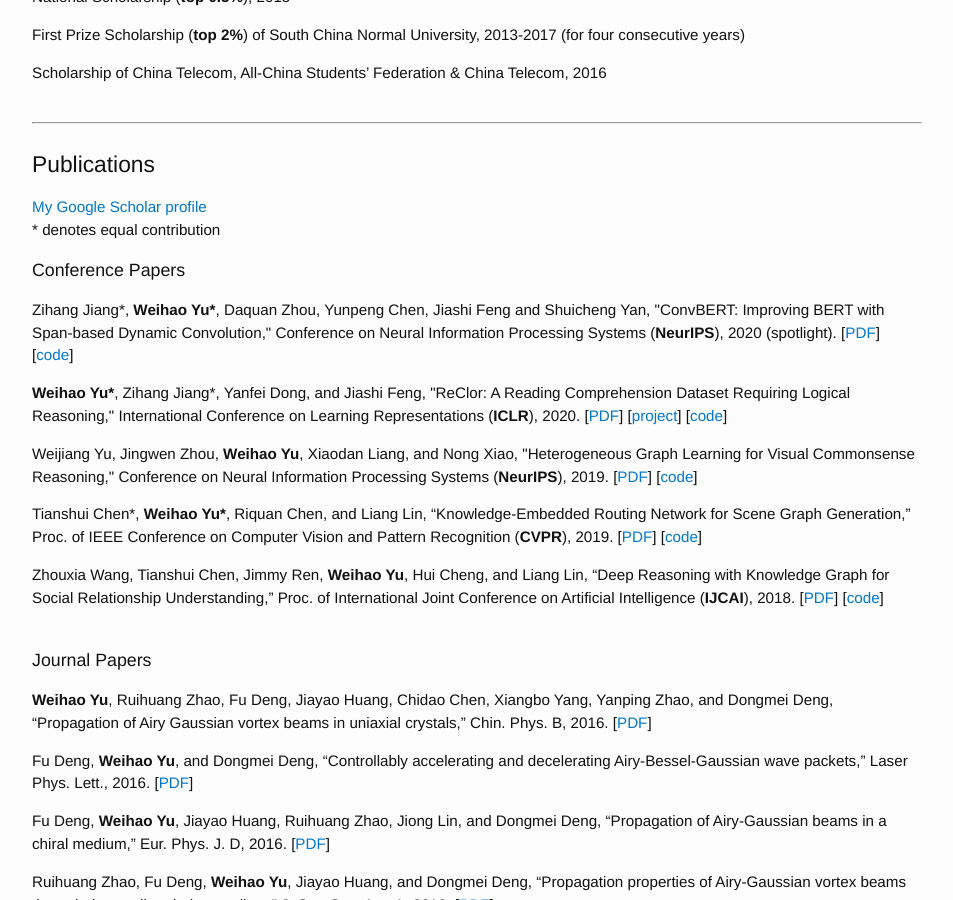
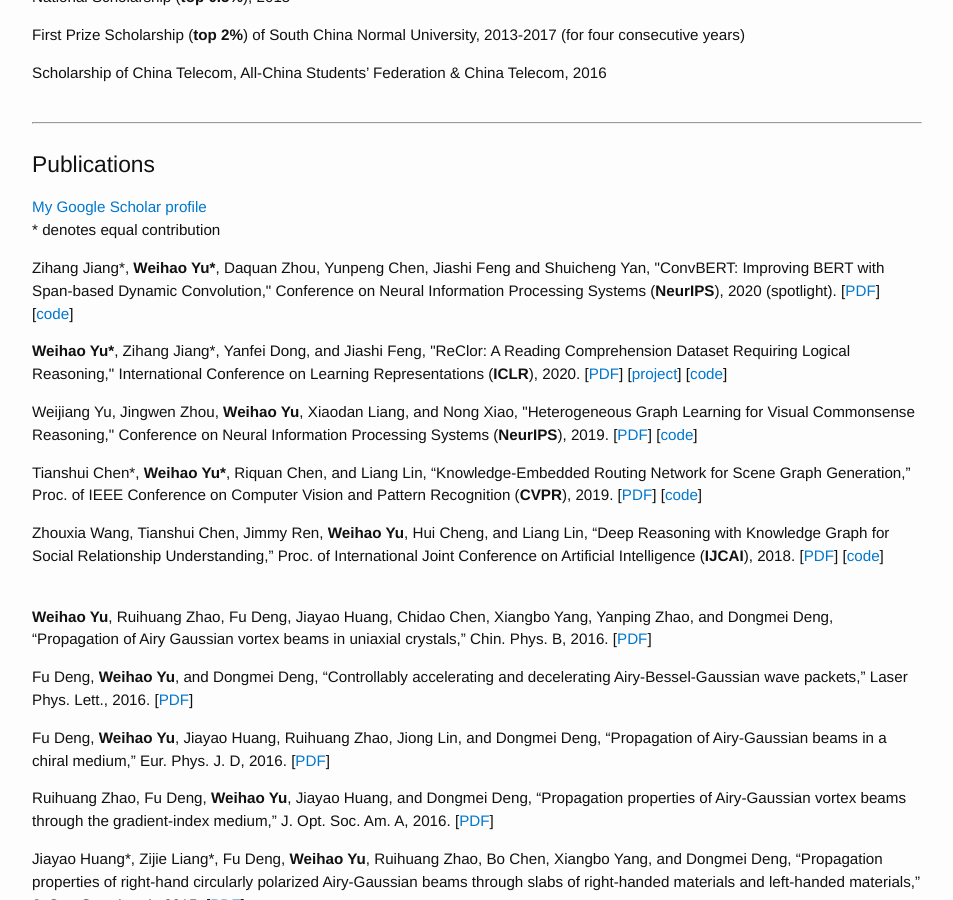
Before and after one commit to yuweihao/yuweihao.github.io, a Jekyll site: the page built from index.html, in a window 1280 px wide and 900 px high, scrolled down 997 px. Shown: the whole window, without its empty margins (163-1116 px from the left). Built offline with Jekyll 4.4.1, drawn with Linux system fonts in a browser that asks for light colours; comment, search, counter and statistics services are not loaded.

Commit message:
Update index.html

```diff
--- a/index.html
+++ b/index.html
@@ -92,7 +92,7 @@ Scholarship of China Telecom, All-China Students’ Federation & China Telecom,
 * denotes equal contribution
 </p>
 
-<h3>Conference Papers</h3>
+
 <p> Zihang Jiang*, <strong>Weihao Yu*</strong>, Daquan Zhou, Yunpeng Chen, Jiashi Feng and Shuicheng Yan, "ConvBERT: Improving BERT with Span-based Dynamic Convolution," Conference on Neural Information Processing Systems (<strong>NeurIPS</strong>), 2020 (spotlight). [<a href="https://arxiv.org/abs/2008.02496" target="_blank" rel="external">PDF</a>] [<a href="https://github.com/yitu-opensource/ConvBert" target="_blank" rel="external">code</a>]</p>
 
 <p> <strong>Weihao Yu*</strong>, Zihang Jiang*, Yanfei Dong, and Jiashi Feng, "ReClor: A Reading Comprehension Dataset Requiring Logical Reasoning," International Conference on Learning Representations (<strong>ICLR</strong>), 2020. [<a href="https://openreview.net/pdf?id=HJgJtT4tvB" target="_blank" rel="external">PDF</a>] [<a href="http://whyu.me/reclor/" target="_blank" rel="external">project</a>] [<a href="https://github.com/yuweihao/reclor" target="_blank" rel="external">code</a>]</p>
@@ -104,7 +104,7 @@ Scholarship of China Telecom, All-China Students’ Federation & China Telecom,
 <p>Zhouxia Wang, Tianshui Chen, Jimmy Ren, <strong>Weihao Yu</strong>, Hui Cheng, and Liang Lin, “Deep Reasoning with Knowledge Graph for Social Relationship Understanding,”  Proc. of International Joint Conference on Artificial Intelligence (<strong>IJCAI</strong>), 2018. [<a href="https://arxiv.org/pdf/1807.00504.pdf" target="_blank" rel="external">PDF</a>] [<a href="https://github.com/wzhouxiff/SR" target="_blank" rel="external">code</a>]</p>
 
 <br>
-<h3>Journal Papers</h3>
+
 
 <p><strong>Weihao Yu</strong>, Ruihuang Zhao, Fu Deng, Jiayao Huang, Chidao Chen, Xiangbo Yang, Yanping Zhao, and Dongmei Deng, “Propagation of Airy Gaussian vortex beams in uniaxial crystals,” Chin. Phys. B, 2016. [<a href="/pdf/CPB.pdf" target="_blank" rel="external">PDF</a>]</p>
 
```
